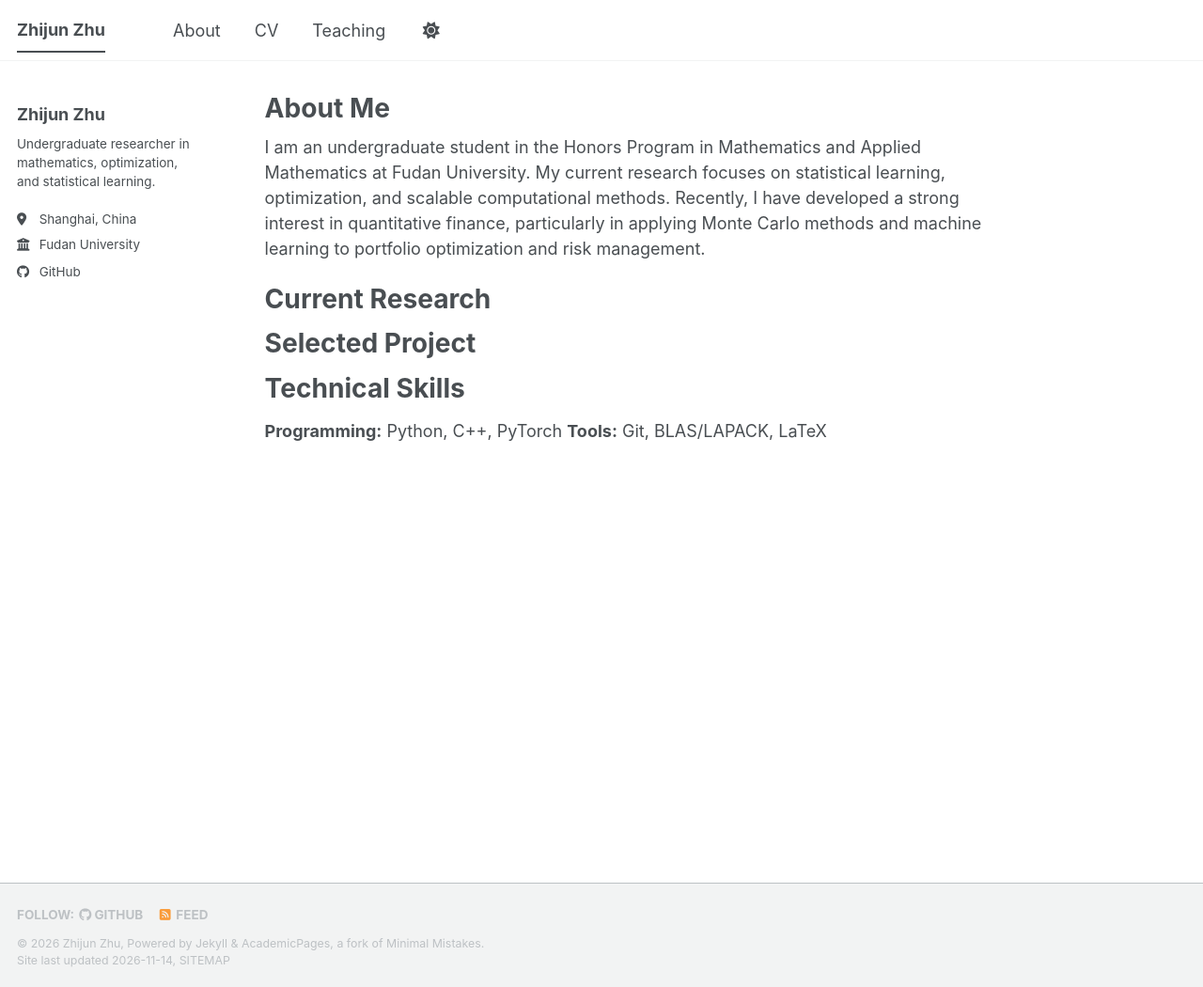
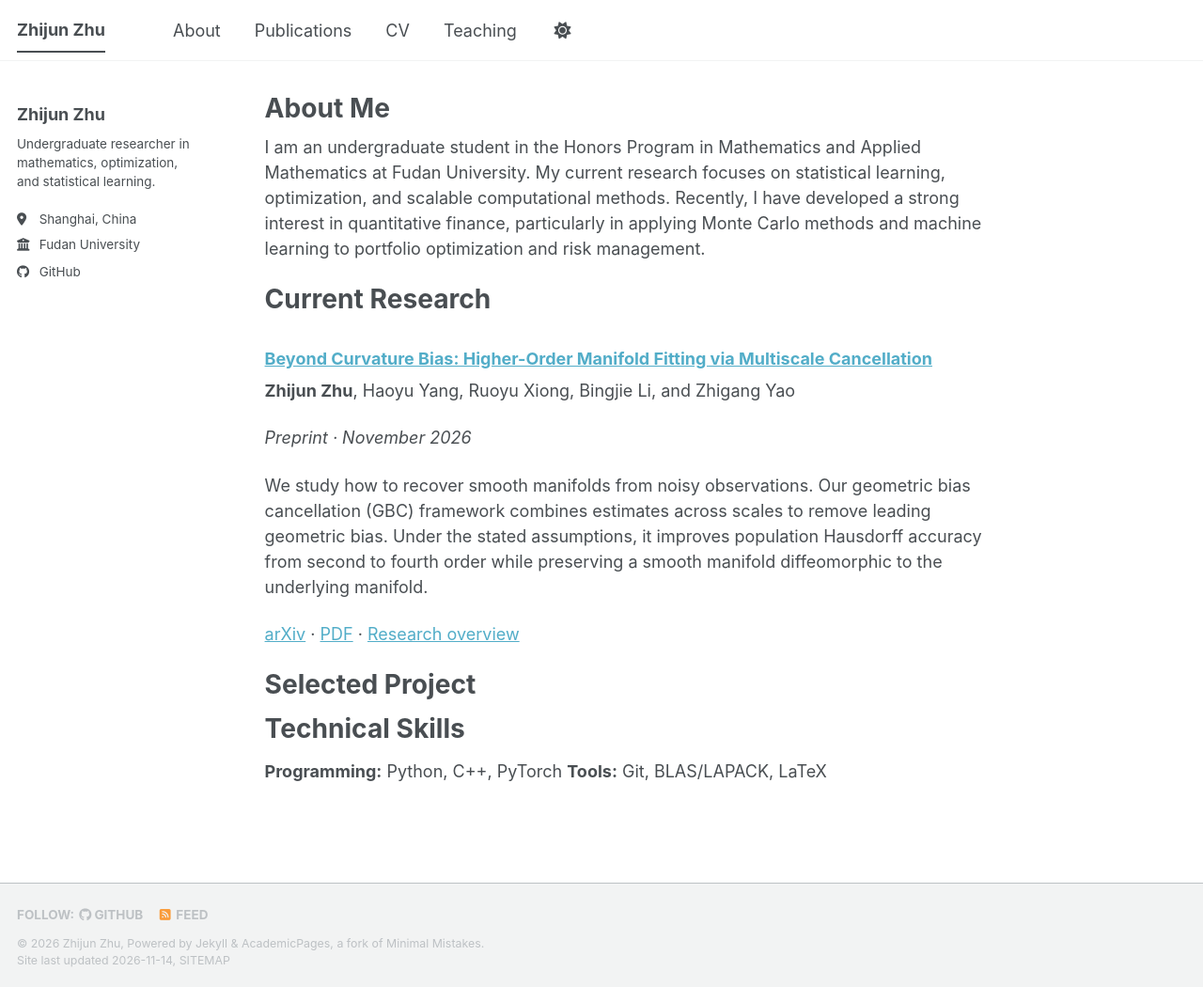
Before and after one commit to zzjpp/zzjpp.github.io, a Jekyll site: the page built from _pages/about.md, in a window 1280 px wide and 1050 px high. Shown: the whole window at 94% size. Built offline with Jekyll 4.4.1, drawn with Linux system fonts in a browser that asks for light colours; a style sheet for code colours, icons or effects is not loaded.

Commit message:
Feature manifold fitting preprint and add Publications page

```diff
--- a/_config.yml
+++ b/_config.yml
@@ -183,7 +183,6 @@ exclude:
   - _pages/markdown.md
   - _pages/page-archive.html
   - _pages/portfolio.html
-  - _pages/publications.html
   - _pages/talkmap.html
   - _pages/talks.html
   - _pages/year-archive.html
--- a/_data/navigation.yml
+++ b/_data/navigation.yml
@@ -2,6 +2,9 @@
 main:
   - title: "About"
     url: /
+
+  - title: "Publications"
+    url: /publications/
 
   - title: "CV"
     url: /cv/
--- a/_pages/about.md
+++ b/_pages/about.md
@@ -12,6 +12,16 @@ I am an undergraduate student in the Honors Program in Mathematics and Applied M
 Current Research
 ======
 
+### [Beyond Curvature Bias: Higher-Order Manifold Fitting via Multiscale Cancellation](https://arxiv.org/abs/2611.16235)
+
+**Zhijun Zhu**, Haoyu Yang, Ruoyu Xiong, Bingjie Li, and Zhigang Yao
+
+*Preprint · November 2026*
+
+We study how to recover smooth manifolds from noisy observations. Our geometric bias cancellation (GBC) framework combines estimates across scales to remove leading geometric bias. Under the stated assumptions, it improves population Hausdorff accuracy from second to fourth order while preserving a smooth manifold diffeomorphic to the underlying manifold.
+
+[arXiv](https://arxiv.org/abs/2611.16235) · [PDF](https://arxiv.org/pdf/2611.16235) · [Research overview]({{ '/publications/#beyond-curvature-bias' | relative_url }})
+
 
 Selected Project
 ======
```
Also changed, not shown: README.md (+1 -1 lines), _pages/cv.md (+6 -0 lines), _pages/publications.html (+38 -24 lines).
